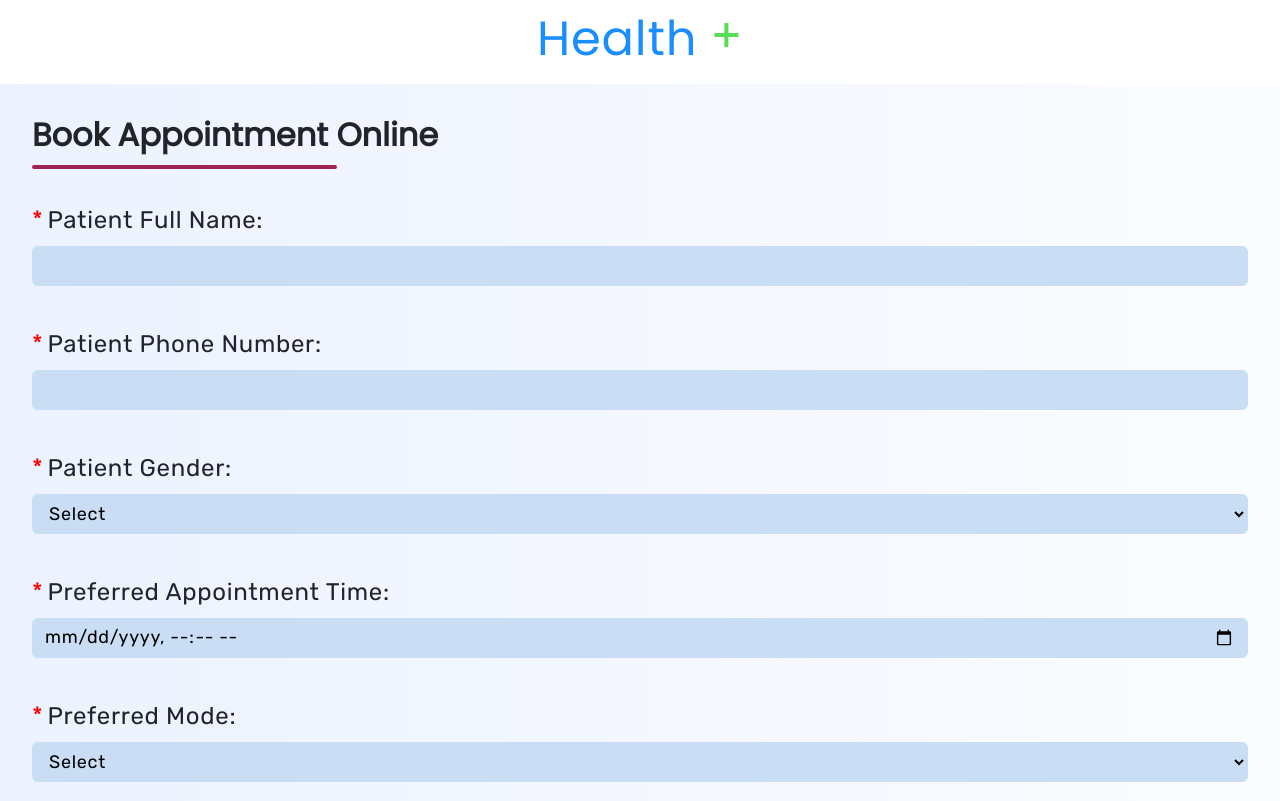
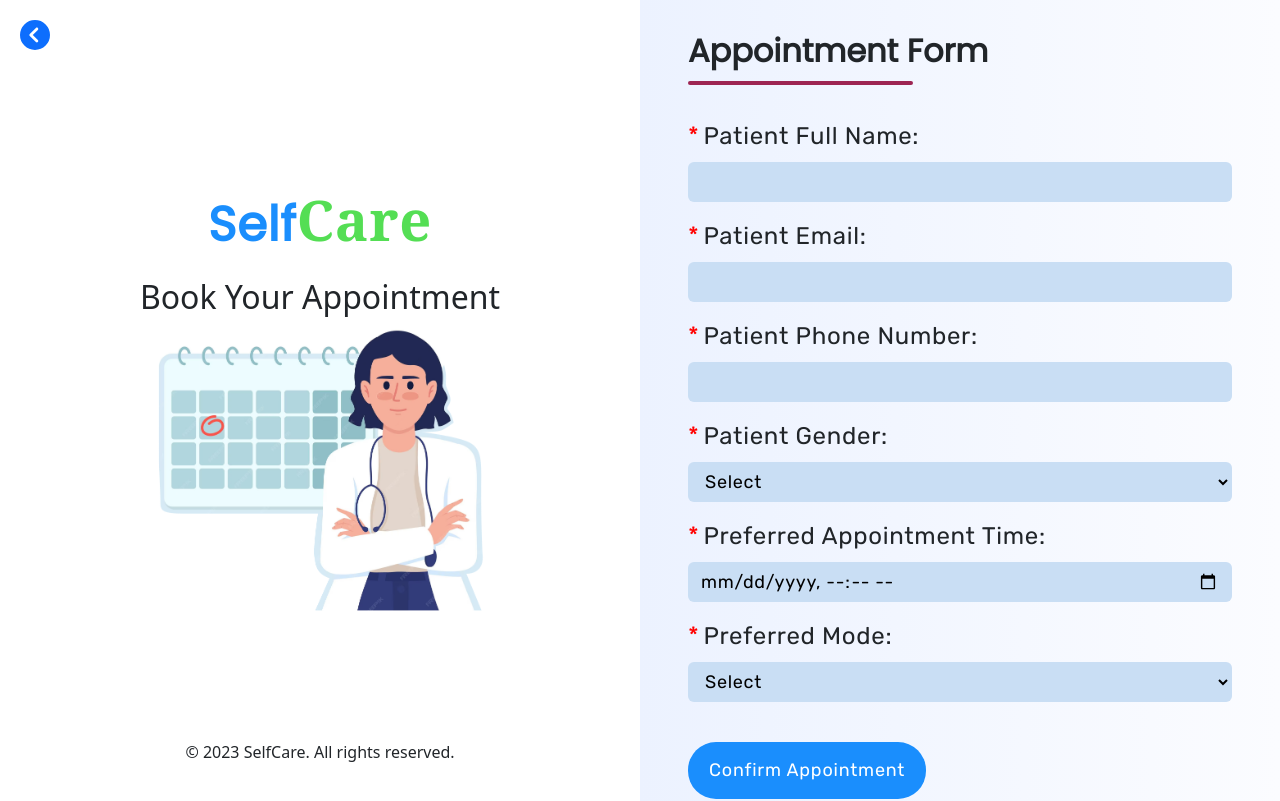
Before and after one commit to dmzazz/capstone-kel-5, a React (Create React App) app: page /appointment in a window 1280 px wide. Shown: the top 801 px of the page. Built offline with nearby package versions, Linux system fonts and the light colour scheme.

Commit message:
ivanna merubah AppointmentForm.js, BookAppointment.js, AppointmentForm.css, menambahkan book-doctor-appointment-form.png

```diff
--- a/src/Components/AppointmentForm.js
+++ b/src/Components/AppointmentForm.js
@@ -2,6 +2,9 @@ import React, { useState, useEffect } from "react";
 import { Link } from "react-router-dom";
 import "../Styles/AppointmentForm.css";
 import { ToastContainer, toast } from "react-toastify";
+import doctorForm from "../Assets/book-doctor-appointment-form.png";
+import { FontAwesomeIcon } from "@fortawesome/react-fontawesome";
+import { faChevronCircleLeft } from "@fortawesome/free-solid-svg-icons";
 
 function AppointmentForm() {
   useEffect(() => {
@@ -9,6 +12,7 @@ function AppointmentForm() {
   });
 
   const [patientName, setPatientName] = useState("");
+  const [patientEmail, setPatientEmail] = useState("");
   const [patientNumber, setPatientNumber] = useState("");
   const [patientGender, setPatientGender] = useState("default");
   const [appointmentTime, setAppointmentTime] = useState("");
@@ -25,6 +29,12 @@ function AppointmentForm() {
       errors.patientName = "Patient name is required";
     } else if (patientName.trim().length < 8) {
       errors.patientName = "Patient name must be at least 8 characters";
+    }
+
+    if (!patientEmail.trim()) {
+      errors.patientEmail = "Patient email is required";
+    } else if (!/\S+@\S+\.\S+/.test(patientEmail)) {
+      errors.patientEmail = "Patient email is invalid";
     }
 
     if (!patientNumber.trim()) {
@@ -56,6 +66,7 @@ function AppointmentForm() {
 
     // Reset form fields and errors after successful submission
     setPatientName("");
+    setPatientEmail("");
     setPatientNumber("");
     setPatientGender("default");
     setAppointmentTime("");
@@ -71,15 +82,54 @@ function AppointmentForm() {
 
   return (
     <div className="appointment-form-section">
+      <div
+        className="d-flex position-relative flex-column justify-content-center gap-2"
+        style={{
+          height: "100vh",
+          maxHeight: "100vh",
+        }}
+      >
+        <Link
+          to="/"
+          className="fw-bold position-absolute"
+          title="Go to Home Page"
+          style={{
+            top: "20px",
+            left: "20px",
+          }}
+        >
+          <FontAwesomeIcon
+            icon={faChevronCircleLeft}
+            style={{
+              fontSize: "30px",
+              paddingRight: "6px",
+            }}
+          />
+        </Link>
         <h1 className="legal-siteTitle">
-        <Link to="/">
-          Health <span className="legal-siteSign">+</span>
+          <Link to="/" className="fw-bold">
+            Self<span className="legal-siteSign">Care</span>
           </Link>
         </h1>
-
-      <div className="form-container">
+        <div className="d-flex flex-column align-items-center">
+          <h2>Book Your Appointment </h2>
+          <img src={doctorForm} alt="doctor-form" className="doctor-form-img" />
+        </div>
+        <div
+          className="text-center position-absolute"
+          style={{
+            bottom: "20px",
+            left: "50%",
+            transform: "translateX(-50%)",
+          }}
+        >
+          <p>© 2023 SelfCare. All rights reserved.</p>
+        </div>
+      </div>
+      <div className="d-flex flex-column w-100 h-100">
+        <div className="form-container px-5 h-100">
           <h2 className="form-title">
-          <span>Book Appointment Online</span>
+            <span>Appointment Form</span>
           </h2>
 
           <form className="form-content" onSubmit={handleSubmit}>
@@ -91,10 +141,24 @@ function AppointmentForm() {
                 onChange={(e) => setPatientName(e.target.value)}
                 required
               />
-            {formErrors.patientName && <p className="error-message">{formErrors.patientName}</p>}
+              {formErrors.patientName && (
+                <p className="error-message">{formErrors.patientName}</p>
+              )}
             </label>
 
-          <br />
+            <label>
+              Patient Email:
+              <input
+                type="email"
+                value={patientEmail}
+                onChange={(e) => setPatientEmail(e.target.value)}
+                required
+              />
+              {formErrors.patientEmail && (
+                <p className="error-message">{formErrors.patientEmail}</p>
+              )}
+            </label>
+
             <label>
               Patient Phone Number:
               <input
@@ -103,10 +167,11 @@ function AppointmentForm() {
                 onChange={(e) => setPatientNumber(e.target.value)}
                 required
               />
-            {formErrors.patientNumber && <p className="error-message">{formErrors.patientNumber}</p>}
+              {formErrors.patientNumber && (
+                <p className="error-message">{formErrors.patientNumber}</p>
+              )}
             </label>
 
-          <br />
             <label>
               Patient Gender:
               <select
@@ -119,10 +184,11 @@ function AppointmentForm() {
                 <option value="female">Female</option>
                 <option value="private">I will inform Doctor only</option>
               </select>
-            {formErrors.patientGender && <p className="error-message">{formErrors.patientGender}</p>}
+              {formErrors.patientGender && (
+                <p className="error-message">{formErrors.patientGender}</p>
+              )}
             </label>
 
-          <br />
             <label>
               Preferred Appointment Time:
               <input
@@ -131,10 +197,11 @@ function AppointmentForm() {
                 onChange={(e) => setAppointmentTime(e.target.value)}
                 required
               />
-            {formErrors.appointmentTime && <p className="error-message">{formErrors.appointmentTime}</p>}
+              {formErrors.appointmentTime && (
+                <p className="error-message">{formErrors.appointmentTime}</p>
+              )}
             </label>
 
-          <br />
             <label>
               Preferred Mode:
               <select
@@ -146,22 +213,25 @@ function AppointmentForm() {
                 <option value="voice">Voice Call</option>
                 <option value="video">Video Call</option>
               </select>
-            {formErrors.preferredMode && <p className="error-message">{formErrors.preferredMode}</p>}
+              {formErrors.preferredMode && (
+                <p className="error-message">{formErrors.preferredMode}</p>
+              )}
             </label>
 
-          <br />
-          <button type="submit" className="text-appointment-btn">
+            <button type="submit" className="text-appointment-btn mt-4">
               Confirm Appointment
             </button>
 
-          <p className="success-message" style={{display: isSubmitted ? "block" : "none"}}>Appointment details has been sent to the patients phone number via SMS.</p>
+            <p
+              className="success-message"
+              style={{ display: isSubmitted ? "block" : "none" }}
+            >
+              Appointment details has been sent to the patients phone number via
+              SMS.
+            </p>
           </form>
         </div>
-
-      <div className="legal-footer">
-        <p>© 2023 Health+. All rights reserved.</p>
       </div>
-
       <ToastContainer autoClose={5000} limit={1} closeButton={false} />
     </div>
   );
--- a/src/Components/BookAppointment.js
+++ b/src/Components/BookAppointment.js
@@ -1,20 +1,10 @@
 import React from "react";
 import Doctor from "../Assets/doctor-book-appointment.png";
 import { FontAwesomeIcon } from "@fortawesome/react-fontawesome";
-import {
-  faCircleCheck,
-  faCalendarCheck,
-} from "@fortawesome/free-solid-svg-icons";
-import { useNavigate  } from "react-router-dom";
+import { faCircleCheck } from "@fortawesome/free-solid-svg-icons";
 import "../Styles/BookAppointment.css";
 
 function BookAppointment() {
-  const navigate = useNavigate();
-
-  const handleBookAppointmentClick = () => {
-    navigate("/appointment");
-  };
-
   return (
     <div className="ba-section">
       <div className="ba-image-content">
@@ -23,32 +13,28 @@ function BookAppointment() {
 
       <div className="ba-text-content">
         <h3 className="ba-title">
-          <span>Why Choose Health</span>
+          <span>Kenapa memilih SelfCare?</span>
         </h3>
         <p className="ba-description">
-        Temukan alasan memilih Health Plus untuk kebutuhan kesehatan Anda.
-        Rasakan perawatan ahli, kemudahan, dan solusi yang dipersonalisasi, menjadikan kesejahteraan Anda
-        sebagai prioritas utama kami. Bergabunglah dengan kami dalam perjalanan menuju kesehatan yang lebih baik
-        dan kehidupan yang lebih bahagia.
+          Temukan alasan memilih Health Plus untuk kebutuhan kesehatan Anda.
+          Rasakan perawatan ahli, kemudahan, dan solusi yang dipersonalisasi,
+          menjadikan kesejahteraan Anda sebagai prioritas utama kami.
+          Bergabunglah dengan kami dalam perjalanan menuju kesehatan yang lebih
+          baik dan kehidupan yang lebih bahagia.
         </p>
 
         <p className="ba-checks ba-check-first">
-          <FontAwesomeIcon icon={faCircleCheck} style={{ color: "#1E8FFD" }} /> Dokter professional terbaik
+          <FontAwesomeIcon icon={faCircleCheck} style={{ color: "#1E8FFD" }} />{" "}
+          Dokter professional terbaik
         </p>
         <p className="ba-checks">
-          <FontAwesomeIcon icon={faCircleCheck} style={{ color: "#1E8FFD" }} /> Sistem informasi jelas
+          <FontAwesomeIcon icon={faCircleCheck} style={{ color: "#1E8FFD" }} />{" "}
+          Sistem informasi jelas
         </p>
         <p className="ba-checks ba-check-last">
-          <FontAwesomeIcon icon={faCircleCheck} style={{ color: "#1E8FFD" }} />  Jadwal Mudah dan Cepat
+          <FontAwesomeIcon icon={faCircleCheck} style={{ color: "#1E8FFD" }} />{" "}
+          Jadwal Mudah dan Cepat
         </p>
-
-        <button
-          className="text-appointment-btn"
-          type="button"
-          onClick={handleBookAppointmentClick}
-        >
-          <FontAwesomeIcon icon={faCalendarCheck} /> Book Appointment
-        </button>
       </div>
     </div>
   );
--- a/src/Styles/AppointmentForm.css
+++ b/src/Styles/AppointmentForm.css
@@ -1,12 +1,20 @@
+.appointment-form-section {
+    display: grid;
+    grid-template-columns: 1fr 1fr;
+  }
+  .doctor-form-img {
+    width: 340px;
+    height: auto;
+  }
   .form-container {
     padding: 32px;
     display: flex;
     flex-direction: column;
     gap: 40px;
-    background: linear-gradient(to right, #ECF2FF, #FBFCFF);
+    background: linear-gradient(to right, #ecf2ff, #fbfcff);
   }
   .form-title {
-    font-family: 'Poppins', sans-serif;
+    font-family: "Poppins", sans-serif;
     font-size: 32px;
     font-weight: bold;
   }
@@ -14,11 +22,11 @@
     position: relative;
   }
   .form-title span::before {
-    content: '';
+    content: "";
     position: absolute;
     width: 75%;
     height: 4px;
-    background-color: #9D2553;
+    background-color: #9d2553;
     border-radius: 8px;
     left: 0;
     bottom: -12px;
@@ -27,9 +35,9 @@
   .form-content label {
     margin: 0 0 16px 0;
     display: block;
-    font-family: 'Rubik', sans-serif;
+    font-family: "Rubik", sans-serif;
     font-size: 24px;
-    letter-spacing: .7px;
+    letter-spacing: 0.7px;
   }
   .form-content label::before {
     content: "*";
@@ -47,25 +55,25 @@
     border-radius: 6px;
     background-color: #c9def4;
     outline: transparent;
-    font-family: 'Rubik', sans-serif;
+    font-family: "Rubik", sans-serif;
     font-size: 18px;
-    letter-spacing: .7px;
+    letter-spacing: 0.7px;
   }
   /* Success Message */
   .success-message {
     margin: 20px 0 0 0;
     color: green;
-    font-family: 'Rubik', sans-serif;
+    font-family: "Rubik", sans-serif;
     font-size: 22px;
-    letter-spacing: .7px;
+    letter-spacing: 0.7px;
     line-height: 1.7rem;
   }
   /* Error Message */
   .error-message {
     color: red;
-    font-family: 'Rubik', sans-serif;
+    font-family: "Rubik", sans-serif;
     font-size: 16px;
-    letter-spacing: .7px;
+    letter-spacing: 0.7px;
     line-height: 1.7rem;
   }
   /* Responsive */
```
Also changed, not shown: src/Assets/book-doctor-appointment-form.png (added). Lines whose indentation alone changed are shown as unchanged.
